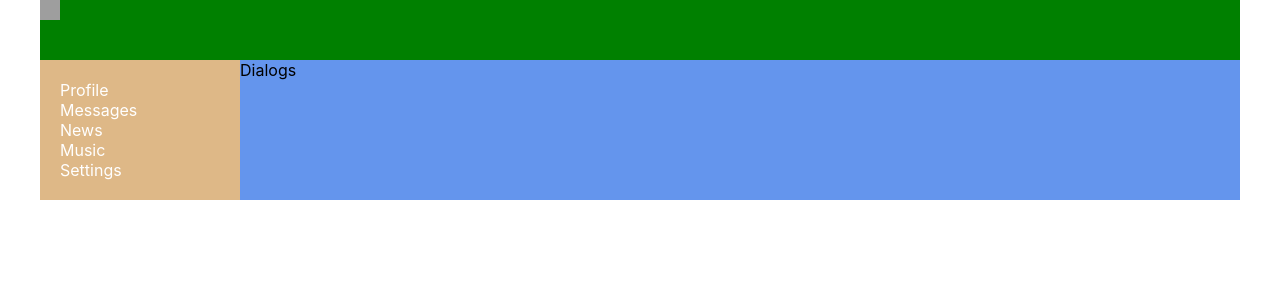
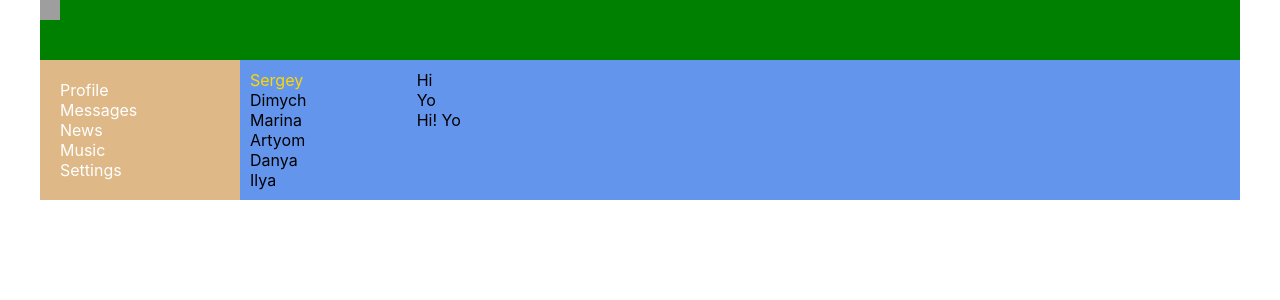
Before and after one commit to 1SERGIO11/first-react, a React (Create React App) app: page /dialogs in a window 1280 px wide. Shown: the top 300 px of the page. Built offline with nearby package versions, Linux system fonts and the light colour scheme; grey boxes are pictures that could not be loaded.

Commit message:
Добавил базовую структуру диалогов

```diff
--- a/src/Components/Dialogs/Dialogs.jsx
+++ b/src/Components/Dialogs/Dialogs.jsx
@@ -4,8 +4,32 @@ import classes from "./Dialogs.module.css"
 
 const Dialogs = (props) => {
     return(
-        <div className={classes.content}>
-            Dialogs
+        <div className={classes.dialogs}>
+            <div className={classes.dialogsItems}>
+                <div className={classes.dialog + " " + classes.active}>
+                    Sergey
+                </div>
+                <div className={classes.dialog}>
+                    Dimych
+                </div>
+                <div className={classes.dialog}>
+                    Marina
+                </div>
+                <div className={classes.dialog}>
+                    Artyom
+                </div>
+                <div className={classes.dialog}>
+                    Danya
+                </div>
+                <div className={classes.dialog}>
+                    Ilya
+                </div>
+            </div>
+            <div className={classes.messages}>
+                <div className={classes.message}>Hi</div>
+                <div className={classes.message}>Yo</div>
+                <div className={classes.message}>Hi! Yo</div>
+            </div>
         </div>
     )
 }
--- a/src/Components/Dialogs/Dialogs.module.css
+++ b/src/Components/Dialogs/Dialogs.module.css
@@ -0,0 +1,17 @@
+.dialogs{
+    display: grid;
+    grid-template-columns: 2fr 10fr;
+}
+.dialogsItems{
+  padding: 10px;
+}
+
+.dialogsItems .active{
+  color: gold;
+}
+.messages{
+  padding: 10px;
+}
+.message{
+
+}
```
